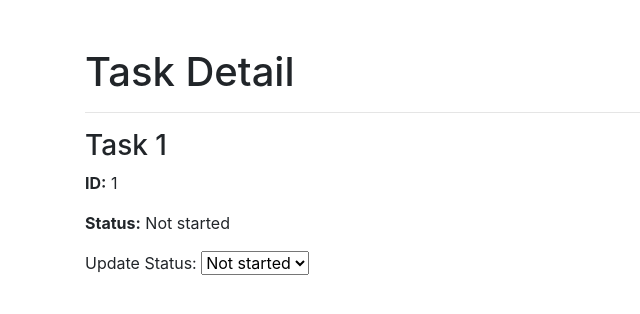
After one commit to charnyladaro/projectmanager, a Flask app: page /task_detail/1 in a window 1280 px wide. The commit adds this page. Shown: the top 314 px of the page, without its empty margins (0-640 px from the left). Run offline with Flask 3, Linux system fonts and the light colour scheme; some libraries are stand-ins or nearby versions.

Commit message:
Fix Start Time and added upload file

```diff
--- a/app/routes.py
+++ b/app/routes.py
@@ -3,7 +3,16 @@ from . import db
 from .models import Project, Task, Comment
 from .forms import ProjectForm, TaskForm, CommentForm
 from flask import current_app as app
-from datetime import timedelta
+from datetime import timedelta, datetime
+from werkzeug.utils import secure_filename
+import os
+
+
+tasks = {
+    1: {"id": 1, "name": "Task 1", "status": "Not started"},
+    2: {"id": 2, "name": "Task 2", "status": "In progress"},
+    3: {"id": 3, "name": "Task 3", "status": "Completed"},
+}
 
 
 @app.route("/")
@@ -61,13 +70,24 @@ def update_project(project_id):
     return redirect(url_for("index"))
 
 
+@app.route("/task_detail/<int:task_id>")
+def task_detail(task_id):
+    task = tasks.get(task_id)
+    if task:
+        return render_template("task_detail.html", task=task)
+    else:
+        return jsonify({"error": "Task not found"}), 404
+
+
 @app.route("/update_task_status/<int:task_id>", methods=["POST"])
 def update_task_status(task_id):
-    task = Task.query.get_or_404(task_id)
-    status = request.json.get("status")
-    task.status = status
-    db.session.commit()
-    return jsonify({"success": True})
+    # Example: Updating task status based on POST request data
+    new_status = request.json.get("status")  # Assuming status is sent in JSON format
+    if new_status:
+        tasks[task_id]["status"] = new_status
+        return jsonify({"success": True}), 200
+    else:
+        return jsonify({"error": "No status provided"}), 400
 
 
 @app.route("/update_task_name/<int:task_id>", methods=["POST"])
@@ -124,25 +144,73 @@ def delete_comment(comment_id):
 @app.route("/start_timer/<int:task_id>", methods=["POST"])
 def start_timer(task_id):
     task = Task.query.get_or_404(task_id)
-    task.start_timer()
-    db.session.commit()
+    if task.status != "On-going":  # Prevent resetting start time if already running
+        task.start_time = datetime.utcnow()
+        task.status = "On-going"
+        task.timer_status = "On-going"
+        task.paused_time = None  # Reset paused time
+        db.session.commit()
     return jsonify(success=True)
 
 
 @app.route("/pause_timer/<int:task_id>", methods=["POST"])
 def pause_timer(task_id):
     task = Task.query.get_or_404(task_id)
-    task.pause_timer()
-    db.session.commit()
+    if task.status == "On-going":
+        task.paused_time = datetime.utcnow()
+        task.status = "Paused"
+        task.timer_status = "Paused"
+        db.session.commit()
     return jsonify(success=True)
 
 
 @app.route("/stop_timer/<int:task_id>", methods=["POST"])
 def stop_timer(task_id):
     task = Task.query.get_or_404(task_id)
-    task.stop_timer()
-    db.session.commit()
+    if task.status in ["On-going", "Paused"]:
+        task.stop_time = datetime.utcnow()
+        task.status = "Done"
+        task.timer_status = "Done"
+        if task.start_time:
+            total_seconds = (task.stop_time - task.start_time).total_seconds()
+            if task.paused_time:
+                total_seconds -= (task.paused_time - task.start_time).total_seconds()
+            task.total_time += total_seconds
+        db.session.commit()
     return jsonify(success=True)
+
+
+def allowed_file(filename):
+    return "." in filename and filename.rsplit(".", 1)[1].lower() in {
+        "png",
+        "jpg",
+        "jpeg",
+        "gif",
+        "pdf",
+        "docx",
+    }
+
+
+@app.route("/upload_file/<int:task_id>", methods=["POST"])
+def upload_file(task_id):
+    if request.method == "POST":
+        task = Task.query.get_or_404(task_id)
+        if "file" not in request.files:
+            flash("No file part")
+            return redirect(request.url)
+        file = request.files["file"]
+        if file.filename == "":
+            flash("No selected file")
+            return redirect(request.url)
+        if file and allowed_file(file.filename):
+            filename = secure_filename(file.filename)
+            file.save(os.path.join(app.config["UPLOAD_FOLDER"], filename))
+            task.file_path = os.path.join(app.config["UPLOAD_FOLDER"], filename)
+            db.session.commit()
+            return redirect(url_for("task_detail", task_id=task.id))
+        return redirect(request.url)
+    else:
+        return "Method Not Allowed", 405
 
 
 @app.template_filter("format_time")
--- /dev/null
+++ b/app/templates/task_detail.html
@@ -0,0 +1,56 @@
+<!DOCTYPE html>
+<html lang="en">
+<head>
+    <meta charset="UTF-8">
+    <meta name="viewport" content="width=device-width, initial-scale=1.0">
+    <title>Task Detail</title>
+    <!-- Bootstrap CSS CDN link (optional, for styling) -->
+    <link rel="stylesheet" href="https://stackpath.bootstrapcdn.com/bootstrap/4.5.2/css/bootstrap.min.css">
+</head>
+<body>
+    <div class="container mt-5">
+        <h1>Task Detail</h1>
+        <hr>
+        <div>
+            <h3>{{ task.name }}</h3>
+            <p><strong>ID:</strong> {{ task.id }}</p>
+            <p><strong>Status:</strong> {{ task.status }}</p>
+            <!-- Example: Link to update task status using AJAX -->
+            <div id="statusUpdate">
+                <label for="status">Update Status:</label>
+                <select id="status" onchange="updateStatus({{ task.id }})">
+                    <option value="Not started" {% if task.status == 'Not started' %} selected {% endif %}>Not started</option>
+                    <option value="In progress" {% if task.status == 'In progress' %} selected {% endif %}>In progress</option>
+                    <option value="Completed" {% if task.status == 'Completed' %} selected {% endif %}>Completed</option>
+                </select>
+                <div id="statusMessage"></div>
+            </div>
+        </div>
+    </div>
+
+    <!-- jQuery CDN link (optional, for AJAX) -->
+    <script src="https://ajax.googleapis.com/ajax/libs/jquery/3.5.1/jquery.min.js"></script>
+
+    <script>
+        // Example function to update task status using AJAX
+        function updateStatus(taskId) {
+            var newStatus = $('#status').val();
+            $.ajax({
+                type: 'POST',
+                url: '/update_task_status/' + taskId,
+                contentType: 'application/json',
+                data: JSON.stringify({ 'status': newStatus }),
+                success: function(response) {
+                    $('#statusMessage').text('Status updated successfully').removeClass('text-danger').addClass('text-success');
+                    // Update displayed status on the page
+                    $('#taskStatus').text(newStatus);
+                },
+                error: function(error) {
+                    $('#statusMessage').text('Error updating status').removeClass('text-success').addClass('text-danger');
+                    console.error('Error updating status:', error);
+                }
+            });
+        }
+    </script>
+</body>
+</html>
```
Also changed, not shown: app/__init__.py (+8 -0 lines), app/models.py (+9 -9 lines), app/templates/project.html (+66 -16 lines), instance/project_management.db, uploads/Charnyl_Adaro.png (added).
